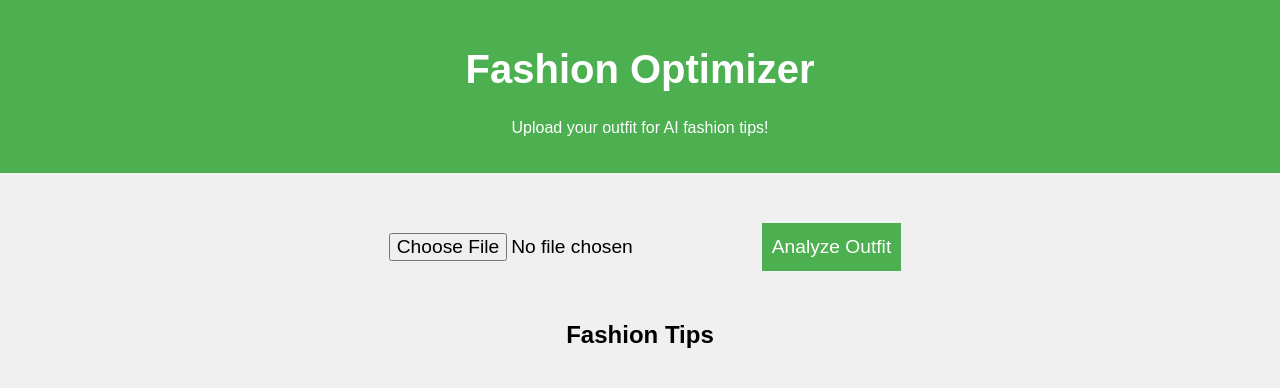
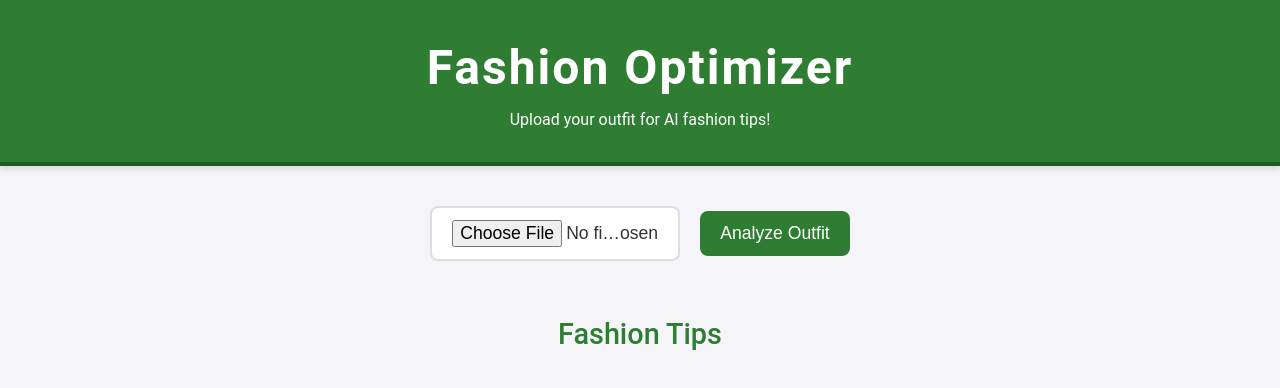
Before and after one commit to ketaav-chopra/Fashion-Optimiser, a plain HTML site: page index.html in a window 1280 px wide. Drawn offline with Linux system fonts and the light colour scheme; files that its build step writes are made by us from their sources; files whose address does not match are found by name.

Commit message:
Update style.css

```diff
--- a/style.css
+++ b/style.css
@@ -1,46 +1,97 @@
-body {
-  font-family: Arial, sans-serif;
-  background-color: #f0f0f0;
+* {
   margin: 0;
   padding: 0;
+  box-sizing: border-box;
+}
+
+body {
+  font-family: 'Roboto', sans-serif;
+  background-color: #f4f4f9;
+  color: #333;
+  line-height: 1.6;
+  font-size: 16px;
 }
 
 header {
+  background-color: #2E7D32;
+  color: white;
+  padding: 30px 20px;
   text-align: center;
-  background-color: #4CAF50;
-  color: white;
-  padding: 20px;
+  border-bottom: 4px solid #1B5E20;
+  box-shadow: 0 4px 6px rgba(0, 0, 0, 0.1);
 }
 
 h1 {
-  font-size: 2.5em;
+  font-size: 3em;
+  font-weight: 600;
+  letter-spacing: 2px;
 }
 
 #upload-section {
   display: flex;
   justify-content: center;
-  margin-top: 50px;
+  align-items: center;
+  gap: 20px;
+  margin-top: 40px;
+}
+
+#upload-section input,
+button {
+  padding: 12px 20px;
+  font-size: 1.1em;
+  border-radius: 8px;
+  border: 2px solid #ddd;
+  outline: none;
+  transition: all 0.3s ease;
 }
 
 #upload-section input {
-  padding: 10px;
-  font-size: 1.2em;
+  background-color: white;
+  width: 250px;
 }
 
 button {
-  padding: 10px;
-  font-size: 1.2em;
-  background-color: #4CAF50;
+  background-color: #2E7D32;
   color: white;
+  cursor: pointer;
   border: none;
-  cursor: pointer;
 }
 
 button:hover {
-  background-color: #45a049;
+  background-color: #1B5E20;
+  transform: scale(1.05);
 }
 
 #result-section {
   margin-top: 50px;
   text-align: center;
 }
+
+#result-section h2 {
+  font-size: 1.8em;
+  font-weight: 500;
+  color: #2E7D32;
+}
+
+#result-section p {
+  font-size: 1.1em;
+  color: #555;
+  margin-top: 10px;
+}
+
+@media (max-width: 768px) {
+  h1 {
+    font-size: 2.2em;
+  }
+
+  #upload-section {
+    flex-direction: column;
+    align-items: stretch;
+    gap: 15px;
+  }
+
+  #upload-section input,
+  button {
+    width: 100%;
+  }
+}
```
